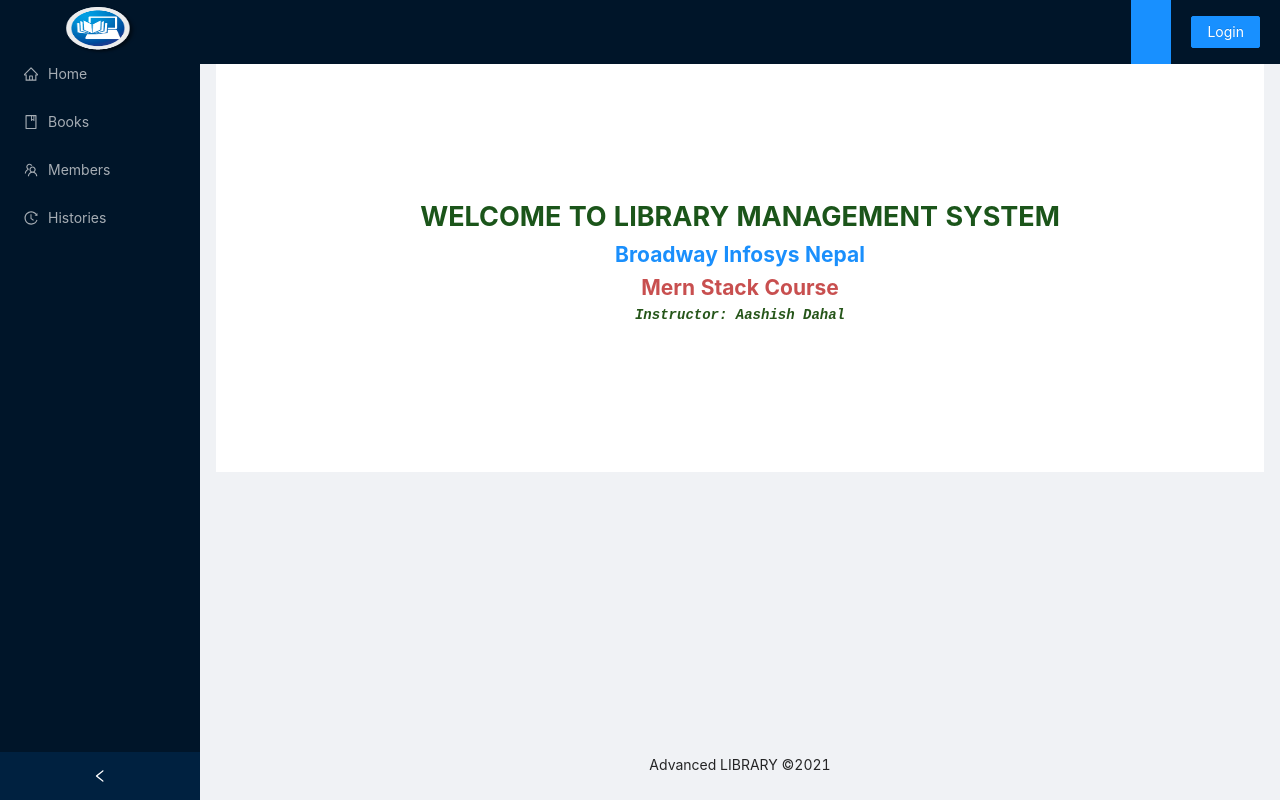
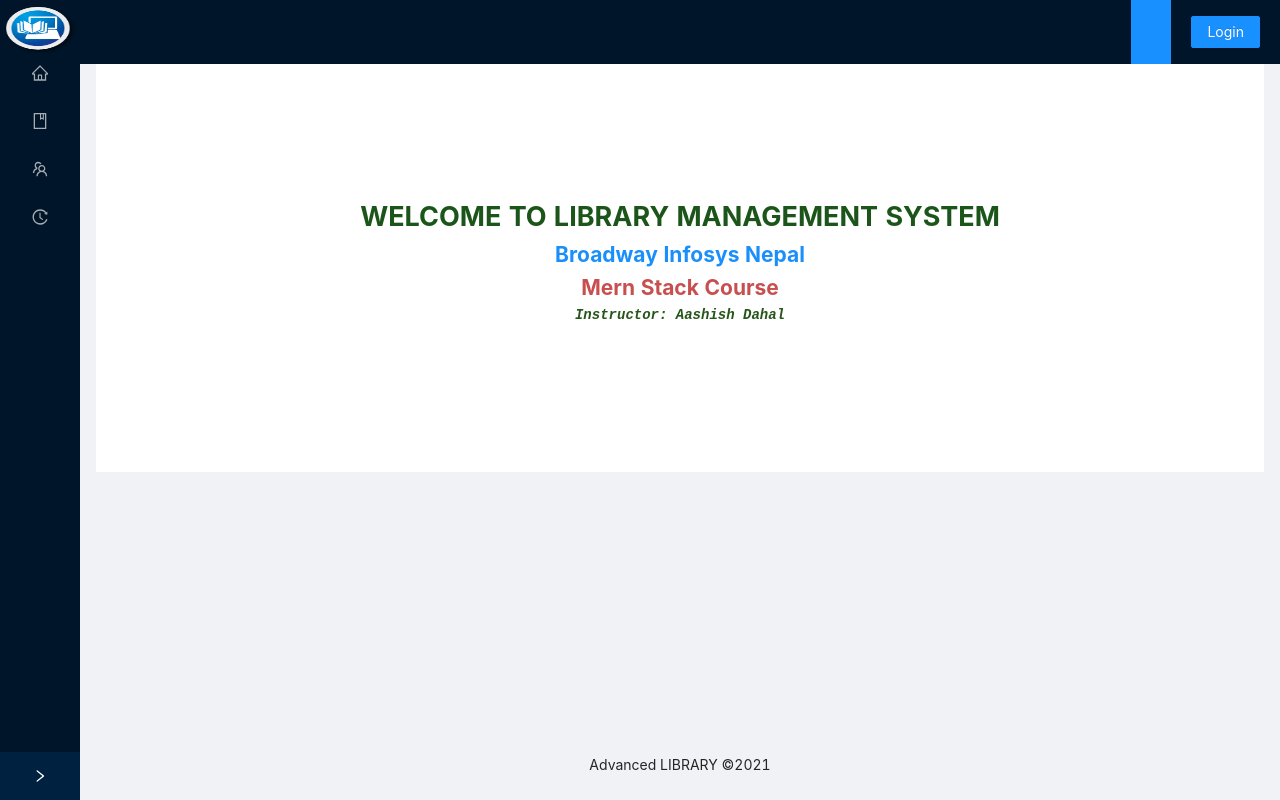
Before and after one commit to ameetshrma1/lms-client, a React (Create React App) app: page / in a window 1280 px wide. Built offline with nearby package versions, Linux system fonts and the light colour scheme; no server answers.

Commit message:
by default sidebar collapsed

```diff
--- a/src/components/MainComponent.tsx
+++ b/src/components/MainComponent.tsx
@@ -29,7 +29,7 @@
 const MainComponent = (props: any) => {
   const [user, setUser] = useState({} as IUser);
   const history = useHistory();
-  const [collapsed, setCollapsed] = useState(false as boolean);
+  const [collapsed, setCollapsed] = useState(true as boolean);
   const cookie = Cookies.get("access_token");
   const [showModal, setShowModal] = useState(false as boolean);
   const [values, setValues] = useState({} as ILogin);
```
